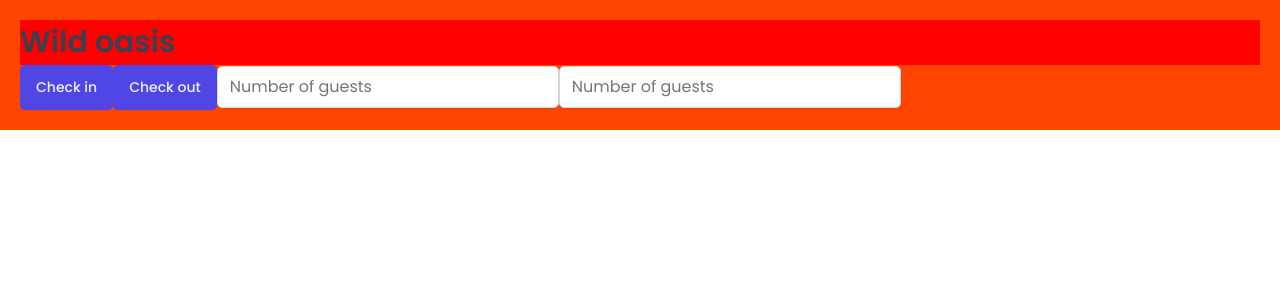
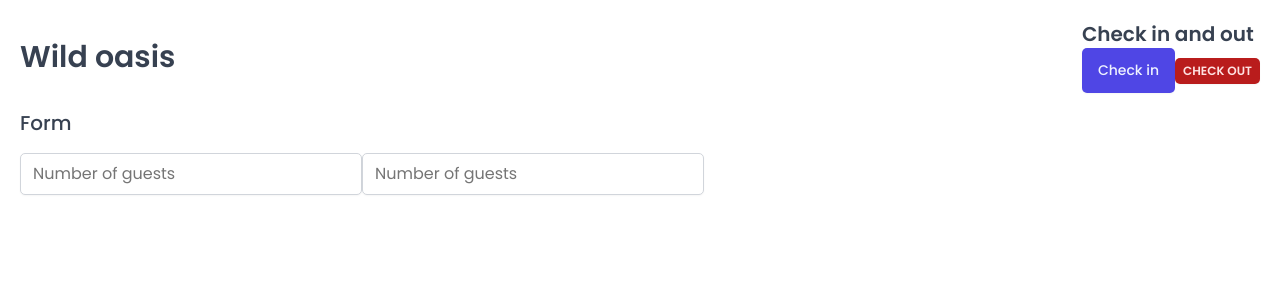
Before and after one commit to marcorodrigues853/guest-houses, a React (Vite) app: page / in a window 1280 px wide. Shown: the top 300 px of the page. Built offline with nearby package versions, Linux system fonts and the light colour scheme; a web font is replaced by a local one.

Commit message:
style: StyledComponents defaults and conditionals

```diff
--- a/src/App.jsx
+++ b/src/App.jsx
@@ -2,16 +2,10 @@
 import GlobalStyles from "./styles/GlobalStyles";
 import Button from "./ui/Button";
 import Input from "./ui/Input";
-
-const H1 = styled.h1`
-  font-size:30px;
-  font-weight:600;
-  background-color: red;
-`;
-
+import Heading from "./ui/Heading";
+import Row from "./ui/Row";
 
 const StyledApp = styled.div`
-  background-color: orangered;
   padding:20px;
 `;
 
@@ -20,15 +14,33 @@
     <>
       <GlobalStyles />
       <StyledApp>
-        <H1>
-          Wild oasis
-        </H1>
-        <Button onClick={() => alert("check in ")}>Check in</Button>
-        <Button onClick={() => alert("check out ")}>Check out</Button>
-        <Input type="number" placeholder="Number of guests" />
-        <Input type="number" placeholder="Number of guests" />
 
-      </StyledApp>
+        <Row>
+          <Row type="horizontal">
+            <Heading as='h1'>
+              Wild oasis
+            </Heading>
+            <div>
+              <Heading as='h2'>
+                Check in and out
+              </Heading>
+              <Button onClick={() => alert("check in ")}>Check in</Button>
+              <Button variation="danger" size="small" onClick={() => alert("check out ")}>Check out</Button>
+            </div>
+          </Row>
+
+
+          <Row>
+            <Heading as="h3">Form</Heading>
+            <form >
+              <Input type="number" placeholder="Number of guests" />
+              <Input type="number" placeholder="Number of guests" />
+            </form>
+          </Row>
+
+        </Row>
+
+      </StyledApp >
     </>
   )
 }
--- a/src/ui/Button.jsx
+++ b/src/ui/Button.jsx
@@ -51,21 +51,19 @@
 
 
 const Button = styled.button`
-font-size: 1.4rem;
-padding: 1.2rem 1.6rem;
-font-weight: 500;
-border:none;
-border-radius: var(--border-radius-sm);
-background-color: var(--color-brand-600);
-color:var(--color-brand-50);
-box-shadow: var(--shadow-sm);
-cursor: pointer;
+  border:none;
+  border-radius: var(--border-radius-sm);
+  box-shadow: var(--shadow-sm);
 
 
-&:hover{
-  background-color: var(--color-brand-700);
-}
+  ${props => sizes[props.size]}
+  ${props => variations[props.variation]}
 `;
 
 
+Button.defaultProps = {
+  variation: 'primary',
+  size: 'medium'
+}
+
 export default Button;
--- /dev/null
+++ b/src/ui/Heading.jsx
@@ -0,0 +1,23 @@
+import { css, styled } from "styled-components";
+
+
+const Heading = styled.h1`
+${(props) => props.as === 'h1' && css`
+    font-size:3rem;
+    font-weight:600;
+`}
+${(props) => props.as === 'h2' && css`
+  font-size:2rem;
+  font-weight:600;
+`}
+${(props) => props.as === 'h3' && css`
+  font-size:2rem;
+  font-weight:500;
+`}
+
+ line-height:1.4;
+`;
+
+
+
+export default Heading;
--- /dev/null
+++ b/src/ui/Row.jsx
@@ -0,0 +1,26 @@
+import { css, styled } from "styled-components";
+
+const Row = styled.div`
+display:flex;
+
+${props => props.type === 'horizontal' && css`
+    justify-content:space-between;
+    align-items:center;
+`}
+
+${props => props.type === 'vertical' && css`
+    flex-direction:column;
+    gap:1.6rem;
+`}
+
+
+`;
+
+
+
+
+Row.defaultProps = {
+    type: 'vertical'
+}
+
+export default Row;
```
